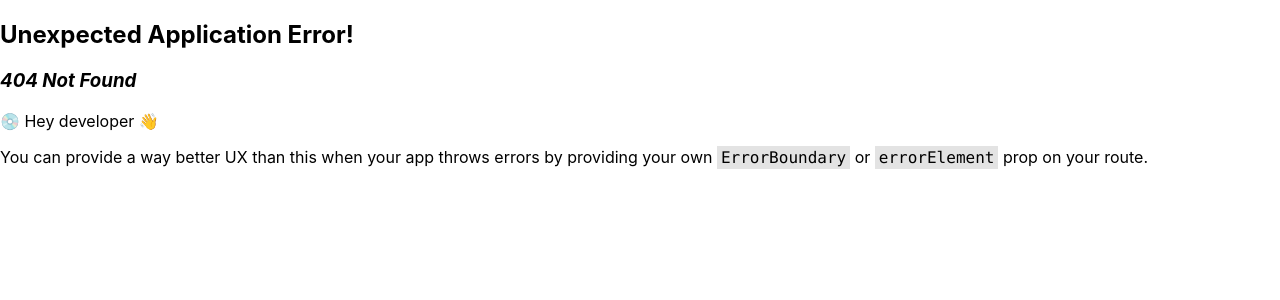
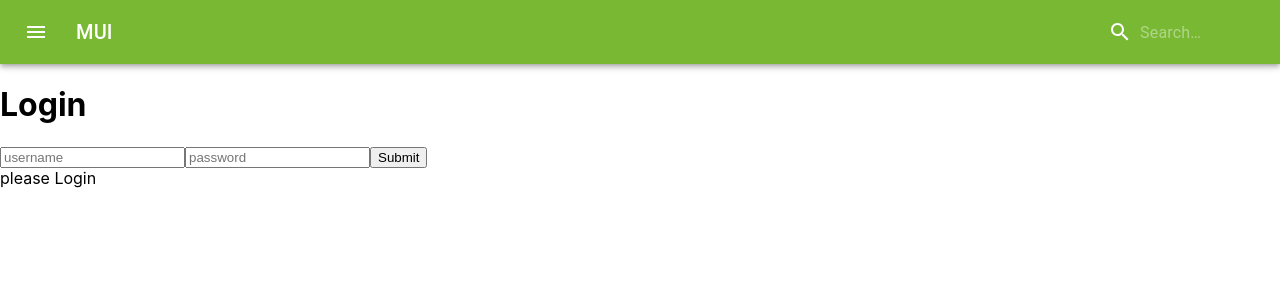
Before and after one commit to lukeshm31/project101, a React (Create React App) app: page /e in a window 1280 px wide. Before the commit this address had no page. Shown: the top 300 px of the page. Built offline with nearby package versions, Linux system fonts and the light colour scheme.

Commit message:
useContext project included Context folder and test3.js test4.js files

```diff
--- a/src/Components/Test/Test2.js
+++ b/src/Components/Test/Test2.js
@@ -1,6 +1,7 @@
 import { Height } from "@mui/icons-material";
 import { Box, Button } from "@mui/material";
 import React, { useEffect, useState } from "react";
+import { useParams } from "react-router-dom";
 
 
 export function BgChanger() {
@@ -8,12 +9,16 @@
     const [num, setNum] = useState(0)
     const [colorArray] = useState(["white", "grey", "blue", "green"])
 
+    const {userId} = useParams()
+    console.log(userId)
+
     function NextColor() { setColor(colorArray[num]) }
 
     return(
         <>
         <Box className="container" id="abc" sx={{backgroundColor:color, minHeight:700}}>
-            <Button onClick={()=>{
+            <Box> {userId} </Box>
+            <Button variant="contained" onClick={()=>{
                 setNum(num+1)
                 setColor(colorArray[num])
 
--- /dev/null
+++ b/src/Components/Test/Test3.jsx
@@ -0,0 +1,44 @@
+import React, { useContext, useState } from "react";
+import userContext from "../../Context/userContext";
+
+
+
+export function Login() {
+    console.log("log in")
+    const [username, setUsername] = useState()
+    const [password, setPassword] = useState()
+    const {setUser} = useContext(userContext)
+    const handleSubmit = (e) => {
+        e.preventDefault()
+        setUser({username,password})
+    }
+
+    return(
+        <div>
+            <h1> Login </h1>
+            <input
+            type="text"
+            value={username}
+            onChange={(e)=>setUsername(e.target.value)}
+            placeholder="username"
+            />
+
+            <input
+            type="password"
+            value={password}
+            onChange={(e)=>setPassword(e.target.value)}
+            placeholder="password"
+            />
+
+            <button onClick={handleSubmit}> Submit </button>
+
+        </div>
+    )
+}
+
+export function Profile() {
+    console.log("proff")
+    const {user} = useContext(userContext)
+    if (!user) return <div> please Login </div>
+    return <div> Welcome {user.username} </div>
+}
--- /dev/null
+++ b/src/Components/Test/Test4.jsx
@@ -0,0 +1,15 @@
+import UserContextProvider from "../../Context/userContextProvider";
+import { Login, Profile } from "./Test3";
+
+
+export function Test4() {
+    return(
+    <div>
+        <UserContextProvider>
+            <Login/>
+            <Profile/>
+        </UserContextProvider>
+
+    </div>
+    )
+}
--- /dev/null
+++ b/src/Context/userContext.js
@@ -0,0 +1,5 @@
+import React, { useContext } from "react";
+
+const userContext = React.createContext()
+
+export default userContext
--- /dev/null
+++ b/src/Context/userContextProvider.jsx
@@ -0,0 +1,14 @@
+import React, { useState } from "react";
+import userContext from "./userContext";
+
+const UserContextProvider = ({children}) => {
+    const [user, setUser] = useState(null)
+
+    return (
+        <userContext.Provider value={{user, setUser}}>
+        {children}
+        </userContext.Provider>
+    )
+}
+
+export default UserContextProvider
--- a/src/index.js
+++ b/src/index.js
@@ -9,6 +9,8 @@
 import { Test02 } from './Components/Student/01_functions/test02';
 import InputBox from './Components/Test/Test1';
 import { BgChanger } from './Components/Test/Test2';
+import { Test4 } from './Components/Test/Test4';
+
 
 const router = createBrowserRouter(
   createRoutesFromElements(
@@ -16,7 +18,9 @@
       <Route path='a' element={<Test01/>} >  </Route>
       <Route path='b' element={<Test02/>}>  </Route>
       <Route path='c' element={<InputBox/>}> </Route>
-      <Route path='d' element={<BgChanger/>}> </Route>
+      <Route path='d/:userId' element={<BgChanger/>}> </Route>
+      <Route path='e' element={<Test4/>}> </Route>
+
 
     </Route>
   )
```
